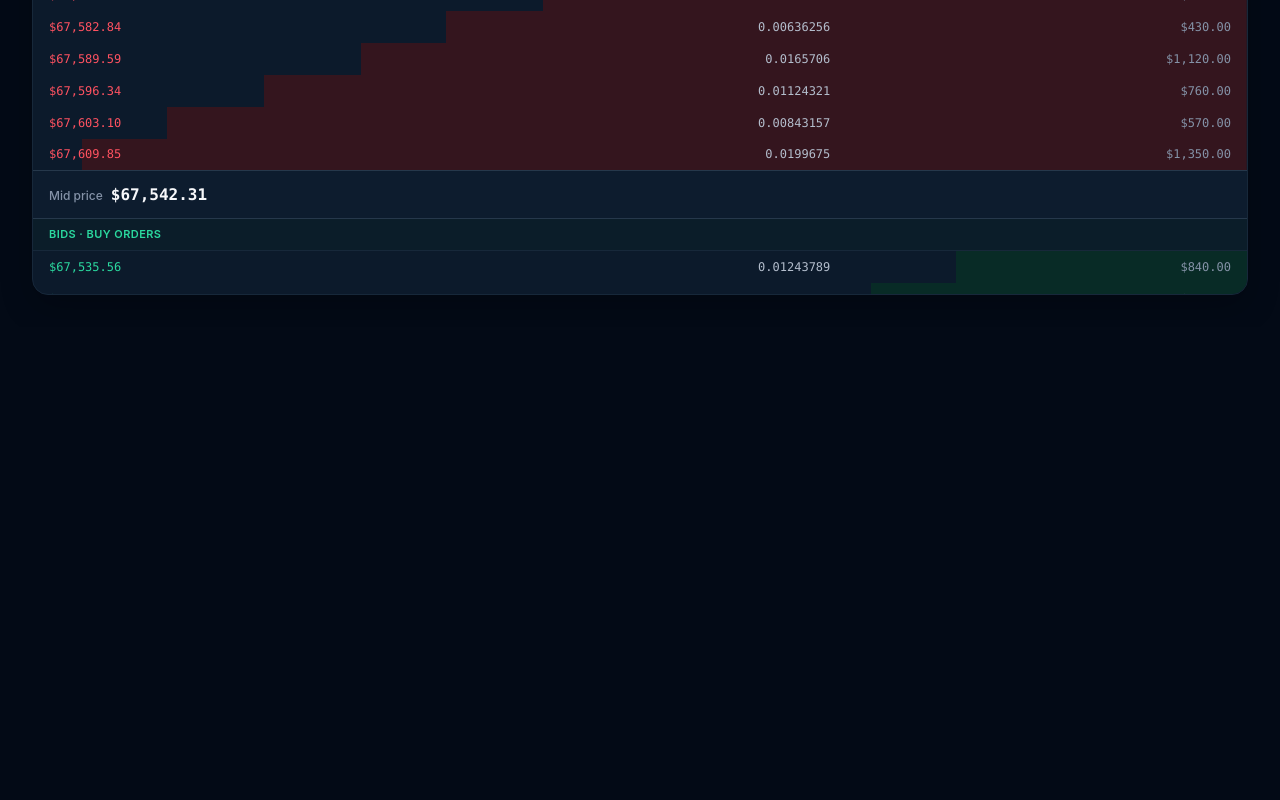
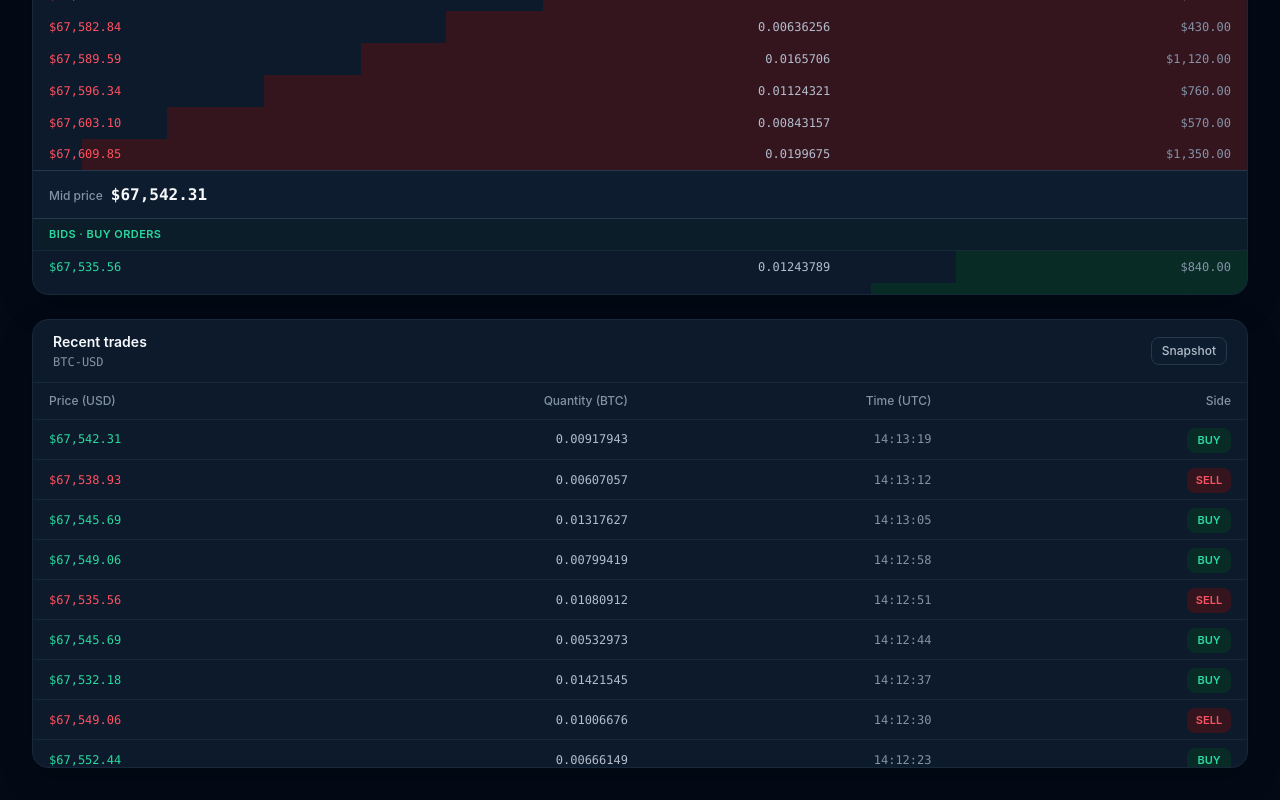
Before and after one commit to NhanPL/pulse-trade, a Next.js app in the folder apps/web/: page /trade/BTC-USD in a window 1280 px wide. Shown: the part 1097-1897 px from the top of the page. Before the commit the page ends 1424 px from the top, so only its background shows below. Built offline with nearby package versions, Linux system fonts and the light colour scheme.

Commit message:
feat(trading): add static recent trades

```diff
--- a/apps/web/src/app/trade/[symbol]/page.tsx
+++ b/apps/web/src/app/trade/[symbol]/page.tsx
@@ -7,6 +7,7 @@ import { TradingMarketHeader } from "@/features/trading/components/TradingMarket
 import { UnsupportedMarketState } from "@/features/trading/components/UnsupportedMarketState";
 import { ChartPanel } from "@/features/trading/components/chart/ChartPanel";
 import { OrderBook } from "@/features/trading/components/order-book/OrderBook";
+import { RecentTrades } from "@/features/trading/components/recent-trades/RecentTrades";
 
 type TradingPageProps = {
   params: Promise<{ symbol: string }>;
@@ -53,6 +54,12 @@ export default async function TradingPage({ params }: TradingPageProps) {
         quoteAsset={market.quoteAsset}
         symbol={market.symbol}
       />
+      <RecentTrades
+        baseAsset={market.baseAsset}
+        midPrice={snapshot.price}
+        quoteAsset={market.quoteAsset}
+        symbol={market.symbol}
+      />
     </PageContainer>
   );
 }
--- /dev/null
+++ b/apps/web/src/features/trading/components/recent-trades/RecentTradeRow.tsx
@@ -0,0 +1,56 @@
+import { memo } from "react";
+
+import { classNames } from "@/components/ui/class-names";
+import { formatMarketPrice } from "@/lib/format/market-value";
+
+import type { RecentTradePreview } from "./recent-trades-preview";
+
+const quantityFormatter = new Intl.NumberFormat("en-US", {
+  maximumFractionDigits: 8,
+});
+
+const timeFormatter = new Intl.DateTimeFormat("en-US", {
+  hour: "2-digit",
+  hour12: false,
+  minute: "2-digit",
+  second: "2-digit",
+  timeZone: "UTC",
+});
+
+export type RecentTradeRowProps = {
+  trade: RecentTradePreview;
+};
+
+// A normalized trade only updates its own row when the bounded realtime buffer replaces this preview.
+export const RecentTradeRow = memo(function RecentTradeRow({ trade }: RecentTradeRowProps) {
+  const isBuy = trade.side === "BUY";
+
+  return (
+    <tr className="h-10 border-b border-border-subtle last:border-b-0 hover:bg-surface-hover/60">
+      <td
+        className={classNames(
+          "px-4 font-mono text-xs font-medium tabular-nums",
+          isBuy ? "text-positive" : "text-negative",
+        )}
+      >
+        {formatMarketPrice(trade.price)}
+      </td>
+      <td className="px-3 text-right font-mono text-xs tabular-nums text-foreground-secondary">
+        {quantityFormatter.format(Number(trade.quantity))}
+      </td>
+      <td className="px-3 text-right font-mono text-xs tabular-nums text-foreground-muted">
+        {timeFormatter.format(new Date(trade.marketTs))}
+      </td>
+      <td className="px-4 text-right">
+        <span
+          className={classNames(
+            "inline-flex min-w-11 justify-center rounded-md px-2 py-1 text-[0.6875rem] font-semibold",
+            isBuy ? "bg-positive-subtle text-positive" : "bg-negative-subtle text-negative",
+          )}
+        >
+          {trade.side}
+        </span>
+      </td>
+    </tr>
+  );
+});
--- /dev/null
+++ b/apps/web/src/features/trading/components/recent-trades/RecentTrades.tsx
@@ -0,0 +1,61 @@
+import { Badge } from "@/components/ui/Badge";
+
+import { RecentTradeRow } from "./RecentTradeRow";
+import { createRecentTradesPreview } from "./recent-trades-preview";
+
+export type RecentTradesProps = {
+  baseAsset: string;
+  midPrice: string;
+  quoteAsset: string;
+  symbol: string;
+};
+
+export function RecentTrades({ baseAsset, midPrice, quoteAsset, symbol }: RecentTradesProps) {
+  const trades = createRecentTradesPreview(midPrice);
+
+  return (
+    <section
+      aria-labelledby="recent-trades-title"
+      className="overflow-hidden rounded-xl border border-border-subtle bg-surface-elevated shadow-panel"
+    >
+      <header className="flex min-h-14 items-center justify-between gap-4 border-b border-border-subtle px-4 py-3 sm:px-5">
+        <div>
+          <h2 id="recent-trades-title" className="text-sm font-semibold text-foreground">
+            Recent trades
+          </h2>
+          <p className="mt-0.5 font-mono text-xs text-foreground-muted">{symbol}</p>
+        </div>
+        <Badge variant="neutral">Snapshot</Badge>
+      </header>
+
+      <div className="max-h-96 overflow-auto">
+        <table className="w-full min-w-[28rem] table-fixed border-collapse">
+          <caption className="sr-only">
+            Static {symbol} recent trades preview, newest first; times shown in UTC
+          </caption>
+          <thead className="sticky top-0 z-10 bg-surface-elevated">
+            <tr className="h-9 border-b border-border-subtle text-xs text-foreground-muted">
+              <th className="px-4 text-left font-medium" scope="col">
+                Price ({quoteAsset})
+              </th>
+              <th className="px-3 text-right font-medium" scope="col">
+                Quantity ({baseAsset})
+              </th>
+              <th className="px-3 text-right font-medium" scope="col">
+                Time (UTC)
+              </th>
+              <th className="px-4 text-right font-medium" scope="col">
+                Side
+              </th>
+            </tr>
+          </thead>
+          <tbody>
+            {trades.map((trade) => (
+              <RecentTradeRow key={trade.id} trade={trade} />
+            ))}
+          </tbody>
+        </table>
+      </div>
+    </section>
+  );
+}
--- /dev/null
+++ b/apps/web/src/features/trading/components/recent-trades/recent-trades-preview.ts
@@ -0,0 +1,41 @@
+export type TradeSide = "BUY" | "SELL";
+
+export type RecentTradePreview = {
+  id: string;
+  marketTs: number;
+  price: string;
+  quantity: string;
+  side: TradeSide;
+};
+
+const PREVIEW_TRADE_COUNT = 12;
+const BASE_MARKET_TIMESTAMP = 1_787_839_999_900;
+const PRICE_OFFSETS = [0, -1, 1, 2, -2, 1, -3, 2, 3, -1, -2, 1] as const;
+const NOTIONALS = [620, 410, 890, 540, 730, 360, 960, 680, 450, 810, 570, 1020] as const;
+
+function pricePrecision(price: number): number {
+  if (price < 1) return 4;
+  if (price < 100) return 3;
+  return 2;
+}
+
+export function createRecentTradesPreview(midPrice: string): readonly RecentTradePreview[] {
+  const numericMidPrice = Number(midPrice);
+  const precision = pricePrecision(numericMidPrice);
+  const minimumTick = 10 ** -precision;
+  const tick = Math.max(numericMidPrice * 0.00005, minimumTick);
+
+  // The fixed-size preview mirrors normalized payload fields without acting as a realtime buffer.
+  return Array.from({ length: PREVIEW_TRADE_COUNT }, (_, index) => {
+    const price = numericMidPrice + PRICE_OFFSETS[index] * tick;
+    const marketTs = BASE_MARKET_TIMESTAMP - index * 7_000;
+
+    return {
+      id: `preview-${marketTs}-${index}`,
+      marketTs,
+      price: price.toFixed(precision),
+      quantity: (NOTIONALS[index] / price).toFixed(8),
+      side: index % 3 === 1 ? "SELL" : "BUY",
+    };
+  });
+}
```
Also changed, not shown: 1 other file (tests, documents, lock files or other folders).
